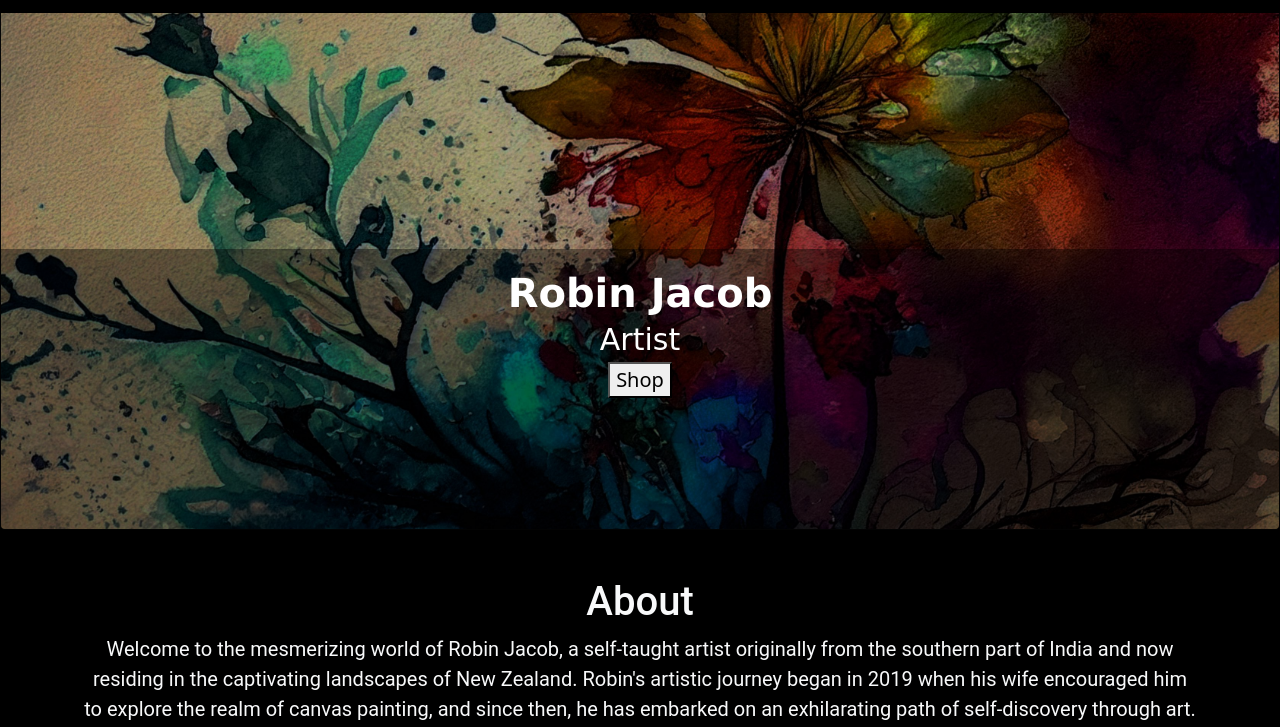
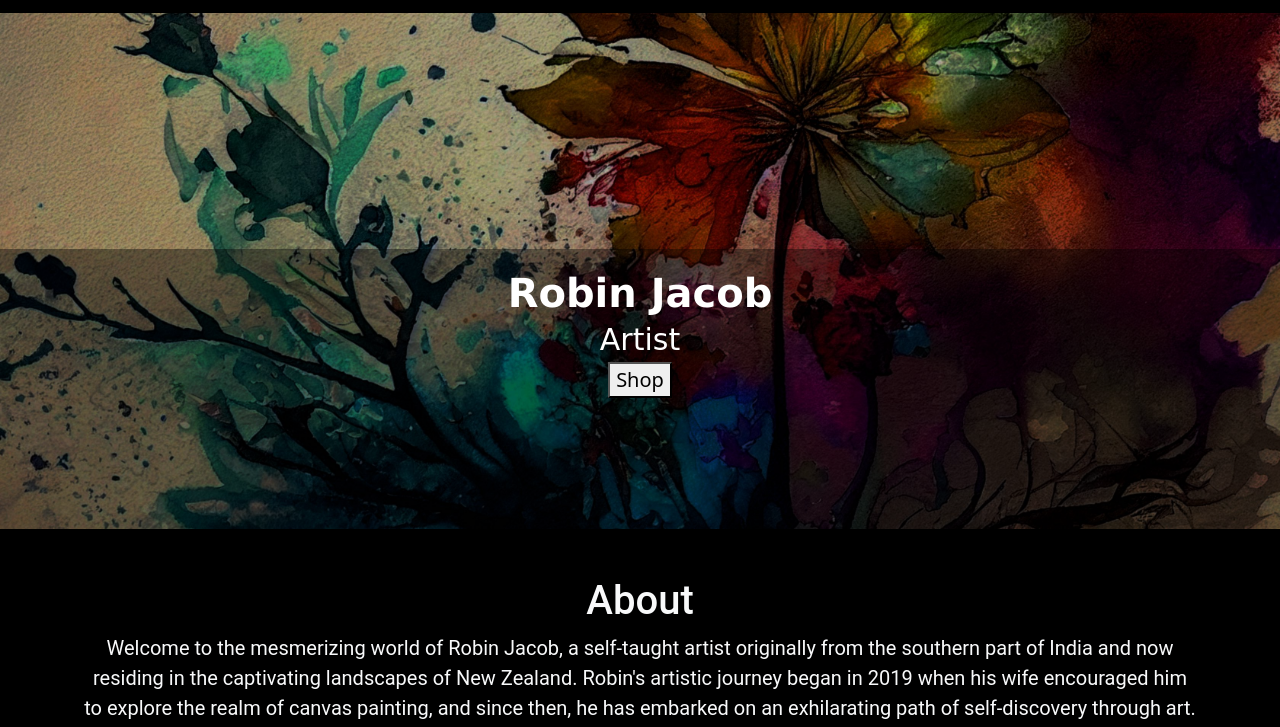
Before and after one commit to Thamizh40/Robin, a plain HTML site: page index.html in a window 1280 px wide. Shown: the part 71-798 px from the top of the page. Drawn offline with nearby package versions, Linux system fonts and the light colour scheme.

Commit message:
Update index.html

```diff
--- a/index.html
+++ b/index.html
@@ -46,7 +46,7 @@
 
   <section class="hero">
     <div class="hero-image">
-        <img src="/images/134.jpg" class="hero-image img-fluid" style="width:100%;">
+        <img src="/images/134.jpg" class="img-fluid" style="width:100%;">
         <div class="hero-text centered"> <h1>Robin Jacob</h1>
             <p>Artist</p>
             <a href="gallery.html"><button>Shop</button></a>
```
